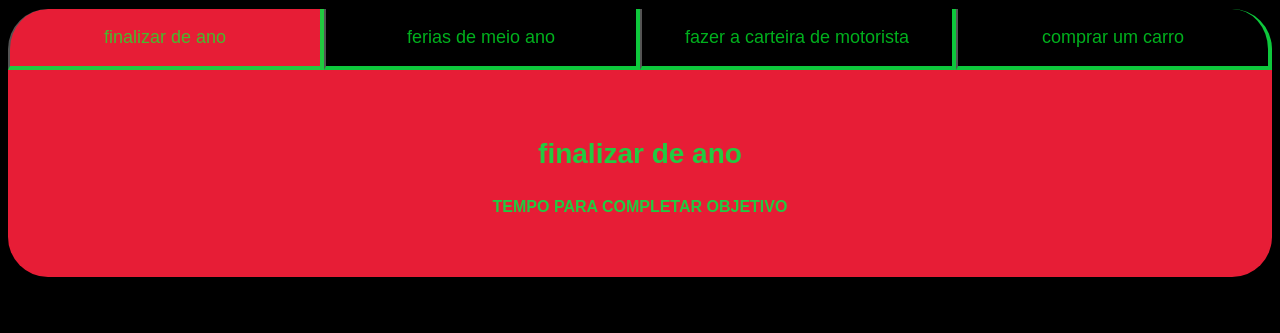
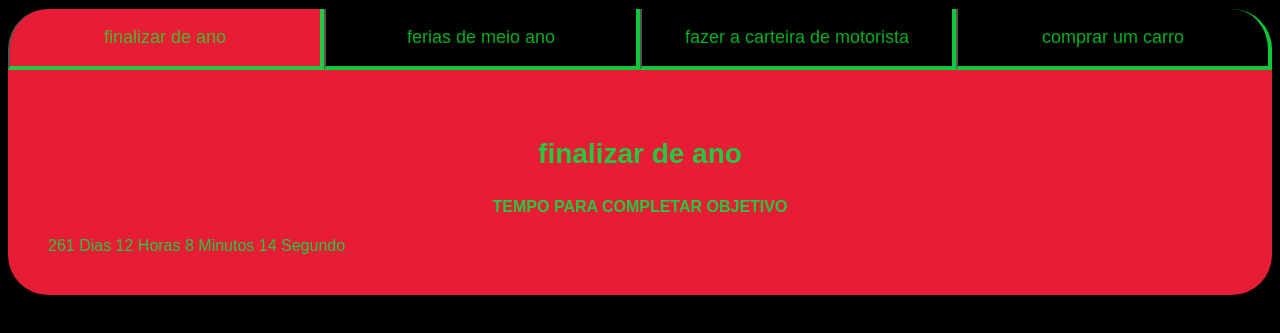
Before and after one commit to douglaslima85/2024-3b-meus-projetos-de-vida, a plain HTML site: page index.html in a window 1280 px wide. Shown: the part 93-426 px from the top of the page. Drawn offline with Linux system fonts and the light colour scheme; a web font is replaced by a local one.

Commit message:
Add files via upload

```diff
--- a/index.html
+++ b/index.html
@@ -23,18 +23,22 @@
             <div class="aba-conteudo ativo">
                 <h3 class="aba-conteudo-titulo-principal">finalizar de ano</h3>
                 <h4 class="aba-conteudo-titulo-secundario">tempo para completar objetivo</h4>
+                <div class="contador"></div>
             </div>
             <div class="aba-conteudo">
                 <h3 class="aba-conteudo-titulo-principal">ferias de meio ano</h3>
                 <h4 class="aba-conteudo-titulo-secundario">tempo para completar objetivo</h4>
+                <div class="contador"></div>
             </div>
             <div class="aba-conteudo">
                 <h3 class="aba-conteudo-titulo-principal">fazer a carteira de motorista</h3>
                 <h4 class="aba-conteudo-titulo-secundario">tempo para completar objetivo</h4>
+                <div class="contador"></div>
             </div>
             <div class="aba-conteudo">
                 <h3 class="aba-conteudo-titulo-principal">comprar um carro</h3>
                 <h4 class="aba-conteudo-titulo-secundario">tempo para completar objetivo</h4>
+                <div class="contador"></div>
             </div>
         </div>
     </section>
--- a/main.js
+++ b/main.js
@@ -1,5 +1,18 @@
 const botoes = document.querySelectorAll(".botao");
 const textos = document.querySelectorAll('.aba-conteudo')
+
+const contadores = document.querySelectorAll('.contador')
+
+const tempoObjetivo01 = new Date("2024-12-20T00:00:00")
+const tempoObjetivo02 = new Date("2024-07-15T00:00:00")
+const tempoObjetivo03 = new Date("2024-08-07T00:00:00")
+const tempoObjetivo04 = new Date("2024-11-26T00:00:00")
+
+const tempo = [tempoObjetivo01, tempoObjetivo02, tempoObjetivo03, tempoObjetivo04];
+
+for (let i= 0; i<tempo.length; i++){
+    contadores[i].textContent = calculaTempo(tempo[i])
+}
 
 for(let i= 0; i<botoes.length; i++){
 botoes[i].onclick = function (){
@@ -13,3 +26,20 @@ botoes[i].onclick = function (){
     textos[i].classList.add('ativo')
 }
 }
+
+function calculaTempo (tempoObjetivo){
+
+    let tempoAtual = new Date()
+    let tempoFinal = tempoObjetivo - tempoAtual
+
+    let segundos = Math.floor(tempoFinal/1000);
+    let minutos = Math.floor(segundos/60);
+    let horas = Math.floor(minutos/60);
+    let dias = Math.floor(horas/24);
+
+    segundos %= 60;
+    minutos %= 60;
+    horas %= 24;
+
+    return dias + " Dias " + horas + " Horas " + minutos + " Minutos " + segundos + " Segundo "
+}
```
